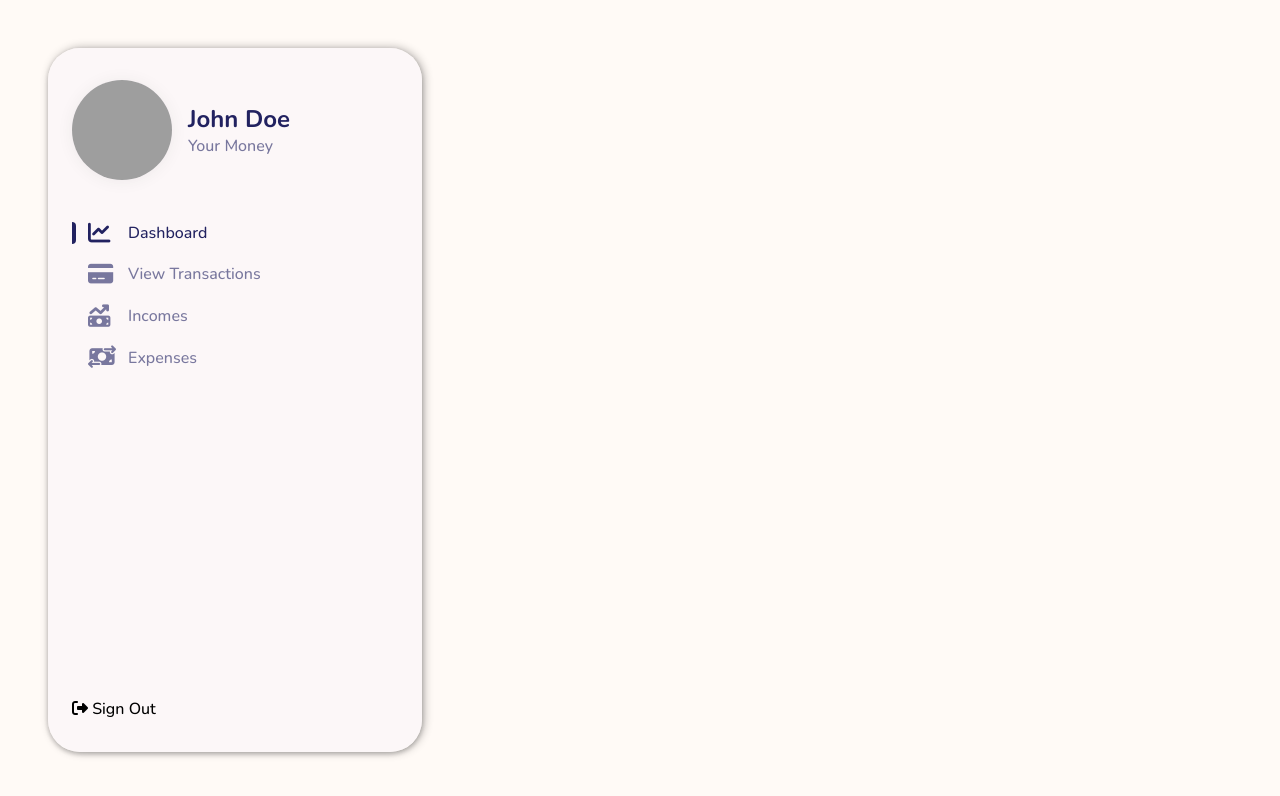
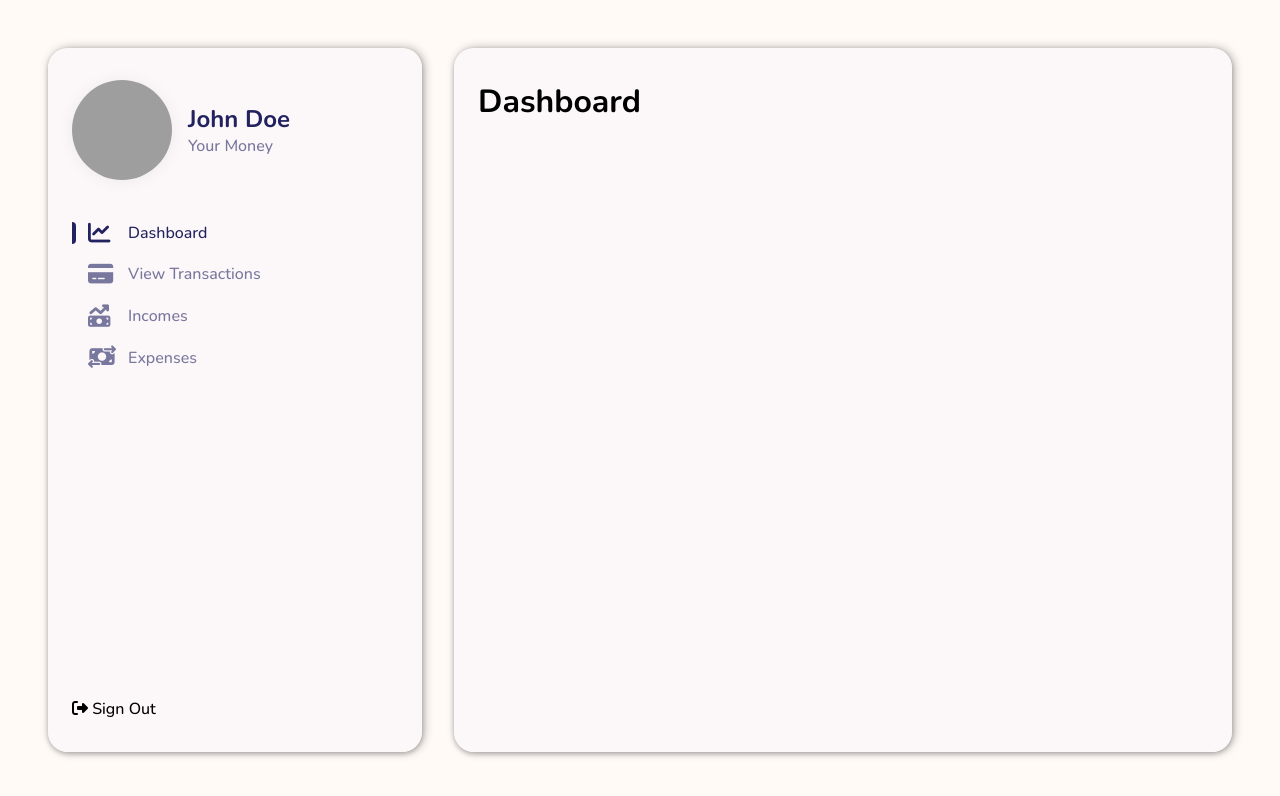
Before and after one commit to noravers/expense-tracker-frontend, a React (Vite) app: page / in a window 1280 px wide. Shown: the top 796 px of the page. Built offline with nearby package versions, Linux system fonts and the light colour scheme; grey boxes are pictures that could not be loaded.

Commit message:
components

```diff
--- a/src/App.jsx
+++ b/src/App.jsx
@@ -4,9 +4,26 @@ import { MainLayout } from './styles/layouts'
 import Orb from './components/Orb/Orb'
 import Navigation from "./components/Navigation/Navigation"
 import { useState, useMemo } from "react"
+import Dashboard from './components/Dashboard/Dashboard'
+import Expenses from './components/Expenses/Expenses'
+import Income from './components/Incomes/Incomes'
 
 function App() {
   const [active, setActive] = useState(1);
+  const displayData = () => {
+    switch(active){
+      case 1:
+        return <Dashboard/>
+      case 2:
+        return <Dashboard/>
+      case 3:
+        return <Income/>
+      case 4:
+        return <Expenses/>
+      default:
+        return <Dashboard/>
+    }
+  }
 
   const orbMemo = useMemo(() => {
     return  <Orb/>
@@ -17,16 +34,32 @@ function App() {
       {orbMemo}
       <MainLayout>
         <Navigation active={active} setActive={setActive}/>
-
+        <main>
+          {displayData()}
+        </main>
       </MainLayout>
     </AppStyled>
   )
 }
 
 const AppStyled = styled.div`
-    // border: 2px solid violet;
     height: 100vh;
-    background-image: url(${props => props.bg})
+    background-image: url(${props => props.bg});
+    position: relative;
+    main {
+      flex: 1;
+      background: rgba(252, 246, 249, 0.78);
+      box-shadow: 0 2px 5px rgba(0, 0, 0, 0.2),
+              2px 0 10px rgba(0, 0, 0, 0.3);
+      backdrop-filter: blur(4.5px);
+      border-radius: 20px;
+      overflow: auto;
+      overflow-x: hidden;
+      &::-webkit-scrollbar{
+        width:
+      }
+
+    }
   `
 
 
--- /dev/null
+++ b/src/components/Dashboard/Dashboard.jsx
@@ -0,0 +1,18 @@
+import styled from "styled-components"
+import { InnerLayout } from "../../styles/layouts"
+
+function Dashboard() {
+  return (
+    <DashboardStyled>
+      <InnerLayout>
+        <h1>Dashboard</h1>
+      </InnerLayout>
+    </DashboardStyled>
+  )
+}
+
+const DashboardStyled = styled.div`
+
+`
+
+export default Dashboard
--- /dev/null
+++ b/src/components/Expenses/Expenses.jsx
@@ -0,0 +1,16 @@
+import styled from "styled-components"
+import { InnerLayout } from "../../styles/layouts"
+
+function Expenses() {
+  return (
+    <ExpensesStyled>
+      <InnerLayout>
+        <h1>Expenses</h1>
+      </InnerLayout>
+    </ExpensesStyled>
+  )
+}
+const ExpensesStyled = styled.div`
+
+`
+export default Expenses
--- /dev/null
+++ b/src/components/Incomes/Incomes.jsx
@@ -0,0 +1,18 @@
+import styled from "styled-components"
+import { InnerLayout } from "../../styles/layouts"
+
+function Incomes() {
+  return (
+    <IncomesStyled>
+      <InnerLayout>
+        <h1>Incomes</h1>
+      </InnerLayout>
+    </IncomesStyled>
+  )
+}
+
+const IncomesStyled = styled.div`
+
+`
+
+export default Incomes
--- a/src/components/Navigation/Navigation.jsx
+++ b/src/components/Navigation/Navigation.jsx
@@ -4,6 +4,7 @@ import { menuItems } from '../../utils/menuItems'
 import { signout } from '../../utils/icons'
 
 
+// eslint-disable-next-line react/prop-types
 function Navigation({active, setActive}) {
 
   return (
@@ -47,7 +48,7 @@ const NavStyled = styled.nav`
     box-shadow: 0 2px 5px rgba(0, 0, 0, 0.2),
               2px 0 10px rgba(0, 0, 0, 0.3);
     backdrop-filter: blur(4.5px);
-    border-radius: 32px;
+    border-radius: 20px;
     display: flex;
     flex-direction: column;
     justify-content: space-between;
@@ -99,9 +100,9 @@ const NavStyled = styled.nav`
             }
         }
         .active {
-            color: rgba(34, 34, 96, 1);
+            color: rgba(34, 34, 96, 1) !important;
             i {
-                color: rgba(34, 34, 96, 1);
+                color: rgba(34, 34, 96, 1) !important;
             }
             &::before {
                 content: "";
```
